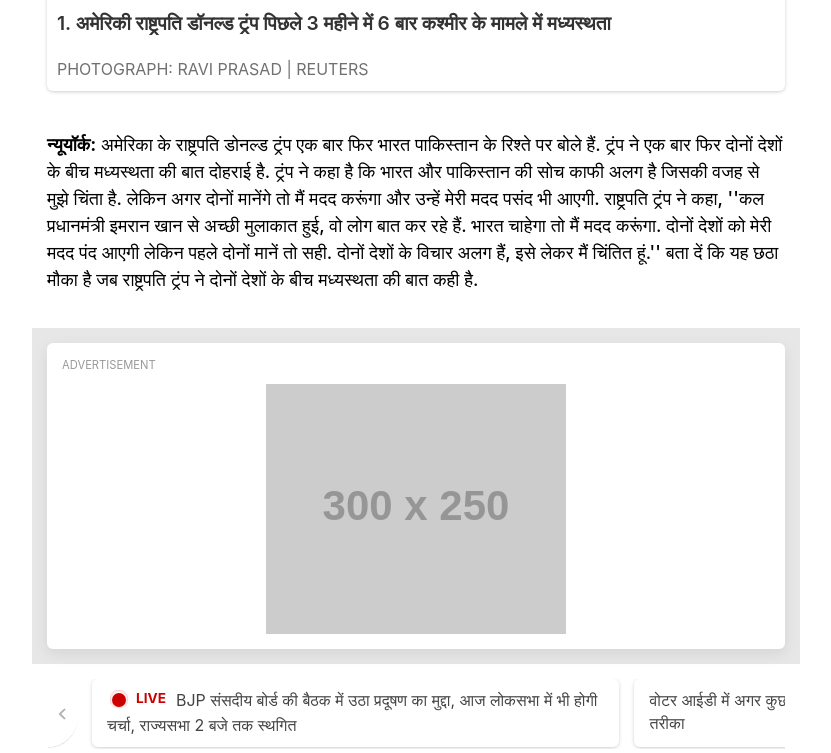
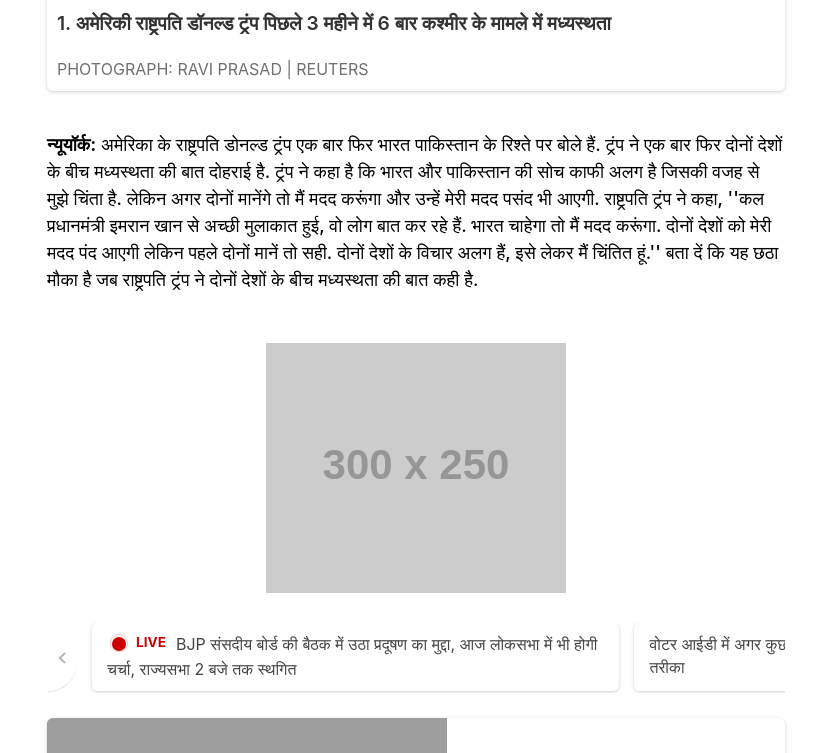
Before and after one commit to vineonardo/ipabp, a PHP site: page /photo-consumption.php in a window 1280 px wide. Shown: the part 1003-1756 px from the top of the page, without its empty margins (224-1055 px from the left). Run offline with PHP 8.4, Linux system fonts and the light colour scheme; some libraries are stand-ins or nearby versions; grey boxes are pictures that could not be loaded.

Commit message:
Add files via upload
carousel background #f8f8f8
photo credits top padding removed

```diff
--- a/photo-consumption.php
+++ b/photo-consumption.php
@@ -4,7 +4,7 @@
     <title>ABP News</title>
     <meta charset="utf-8">
     <meta name="viewport" content="width=device-width, initial-scale=1" />
-    <link rel="stylesheet" href="css/custom.min.css">
+    <link rel="stylesheet" href="css/uikit.min.css">
     <link rel="icon" type="image/x-icon" href="https://static.abplive.com/frontend/abplive/images/favicon.ico">
     <link rel="shortcut icon" type="image/x-icon" href="https://static.abplive.com/frontend/abplive/images/favicon.ico">
     <link rel="stylesheet" href="css/override.css" />
@@ -60,9 +60,13 @@
         	<p><b>न्यूयॉर्क:</b> अमेरिका के राष्ट्रपति डोनल्ड ट्रंप एक बार फिर भारत पाकिस्तान के रिश्ते पर बोले हैं. ट्रंप ने एक बार फिर दोनों देशों के बीच मध्यस्थता की बात दोहराई है. ट्रंप ने कहा है कि भारत और पाकिस्तान की सोच काफी अलग है जिसकी वजह से मुझे चिंता है. लेकिन अगर दोनों मानेंगे तो मैं मदद करूंगा और उन्हें मेरी मदद पसंद भी आएगी. राष्ट्रपति ट्रंप ने कहा, ''कल प्रधानमंत्री इमरान खान से अच्छी मुलाकात हुई, वो लोग बात कर रहे हैं. भारत चाहेगा तो मैं मदद करूंगा. दोनों देशों को मेरी मदद पंद आएगी लेकिन पहले दोनों मानें तो सही. दोनों देशों के विचार अलग हैं, इसे लेकर मैं चिंतित हूं.'' बता दें कि यह छठा मौका है जब राष्ट्रपति ट्रंप ने दोनों देशों के बीच मध्यस्थता की बात कही है.</p>
         </div>
 
-          	<?php include '_ad300x250.php'; ?>
+        <div id="content">
+        <div class="uk-flex uk-flex-center uk-flex-middle uk-background-light uk-padding-small uk-padding-remove-horizontal">
+            <img src="//placehold.it/300x250&text=300x250 Ad" alt="Ad" />
+        </div>
+    </div>
 
-	 <div class="section section-no-border uk-padding-small">
+	 <div class="section section-no-border uk-background-grey uk-padding-small">
 	        <div class="breaking-news">
     			<div class="uk-position-relative uk-margin-remove-top" uk-slider>
                     <ul class="uk-slider-items edge">
@@ -288,28 +292,28 @@
 
         <?php include '_ad300x100.php'; ?>
 
-        <div class="uk-padding-small">
+        <div class="uk-padding-small uk-background-grey">
         	<div class="uk-flex section-header uk-flex-between">
                     <h3 class="section-heading black-label">Sponsored Content</h3>
                     <a href="#" class="view-all"><span>View All</span><span class="icon"></span></a>
                 </div>
          <div class="uk-position-relative" uk-slider>
                         <ul class="uk-slider-items uk-grid uk-grid-small">
-                            <li class="uk-width-4-5">
+                            <li class="uk-width-1-2">
                                 <div class="uk-card box-shadow uk-border-rounded-medium uk-overflow-hidden">
                                     <a href="#" title="BJP संसदीय बोर्ड की बैठक में उठा प्रदूषण का मुद्दा, आज लोकसभा में भी होगी चर्चा, राज्यसभा 2 बजे तक स्थगित">
                                     <img class="uk-border-bottom" data-src="https://img.etimg.com/thumb/width-640,height-360,imgsize-225294,resizemode-1,msid-72074484/government-mulls-raising-insurance-cover-on-bank-deposits-to-above-rs-1-lakh-nirmala-sitharaman.jpg" alt="Featured Article" width="400" height="300" uk-img/>
                                     <h3>BJP संसदीय बोर्ड की बैठक में उठा प्रदूषण का मुद्दा, आज लोकसभा में भी होगी चर्चा, राज्यसभा 2 बजे तक स्थगित</h3></a>
                                 </div>
                             </li>
-                            <li class="uk-width-4-5">
+                            <li class="uk-width-1-2">
                                 <div class="uk-card box-shadow uk-border-rounded-medium uk-overflow-hidden">
                                     <a href="#" title="BJP संसदीय बोर्ड की बैठक में उठा प्रदूषण का मुद्दा, आज लोकसभा में भी होगी चर्चा, राज्यसभा 2 बजे तक स्थगित">
                                     <img class="uk-border-bottom" data-src="https://img.etimg.com/thumb/width-640,height-360,imgsize-225294,resizemode-1,msid-72074484/government-mulls-raising-insurance-cover-on-bank-deposits-to-above-rs-1-lakh-nirmala-sitharaman.jpg" alt="Featured Article" width="400" height="300" uk-img/>
                                     <h3>BJP संसदीय बोर्ड की बैठक में उठा प्रदूषण का मुद्दा, आज लोकसभा में भी होगी चर्चा, राज्यसभा 2 बजे तक स्थगित</h3></a>
                                 </div>
                             </li>
-                            <li class="uk-width-4-5">
+                            <li class="uk-width-1-2">
                                 <div class="uk-card box-shadow uk-border-rounded-medium uk-overflow-hidden">
                                     <a href="#" title="BJP संसदीय बोर्ड की बैठक में उठा प्रदूषण का मुद्दा, आज लोकसभा में भी होगी चर्चा, राज्यसभा 2 बजे तक स्थगित">
                                     <img class="uk-border-bottom" data-src="https://img.etimg.com/thumb/width-640,height-360,imgsize-225294,resizemode-1,msid-72074484/government-mulls-raising-insurance-cover-on-bank-deposits-to-above-rs-1-lakh-nirmala-sitharaman.jpg" alt="Featured Article" width="400" height="300" uk-img/>
```
